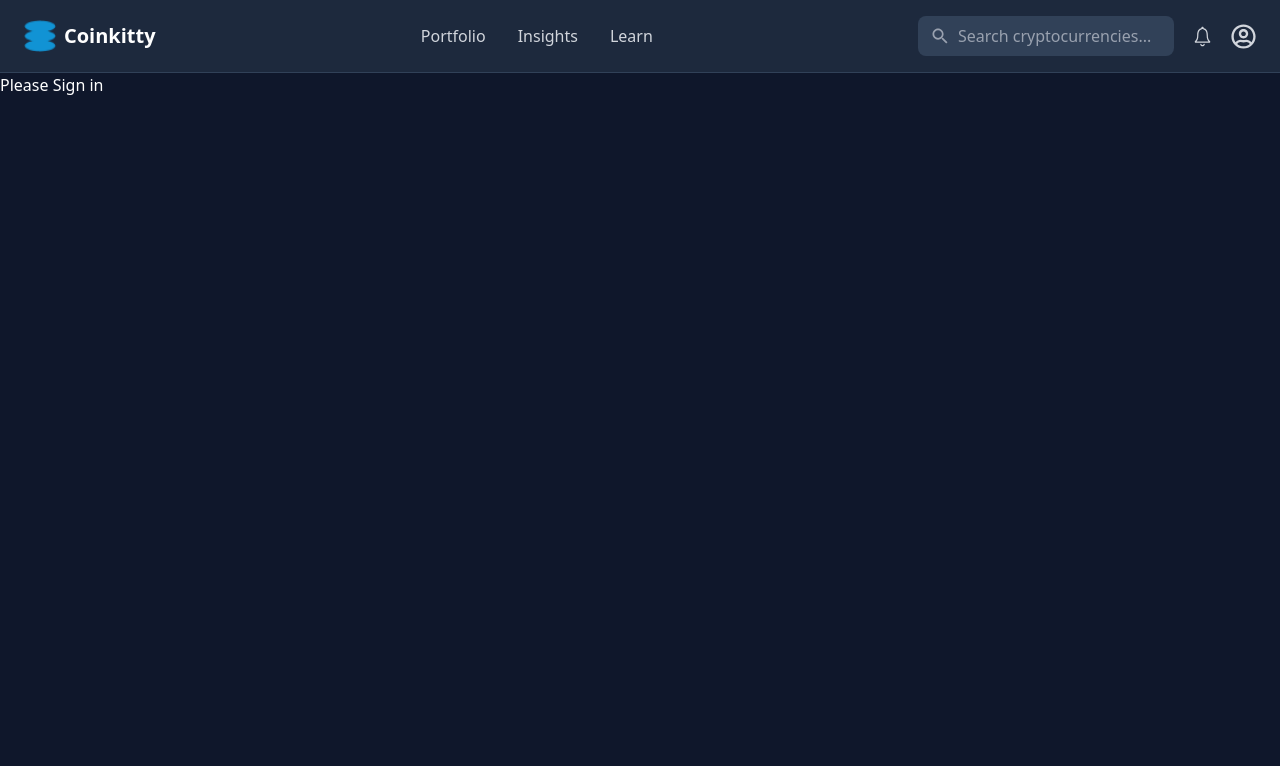
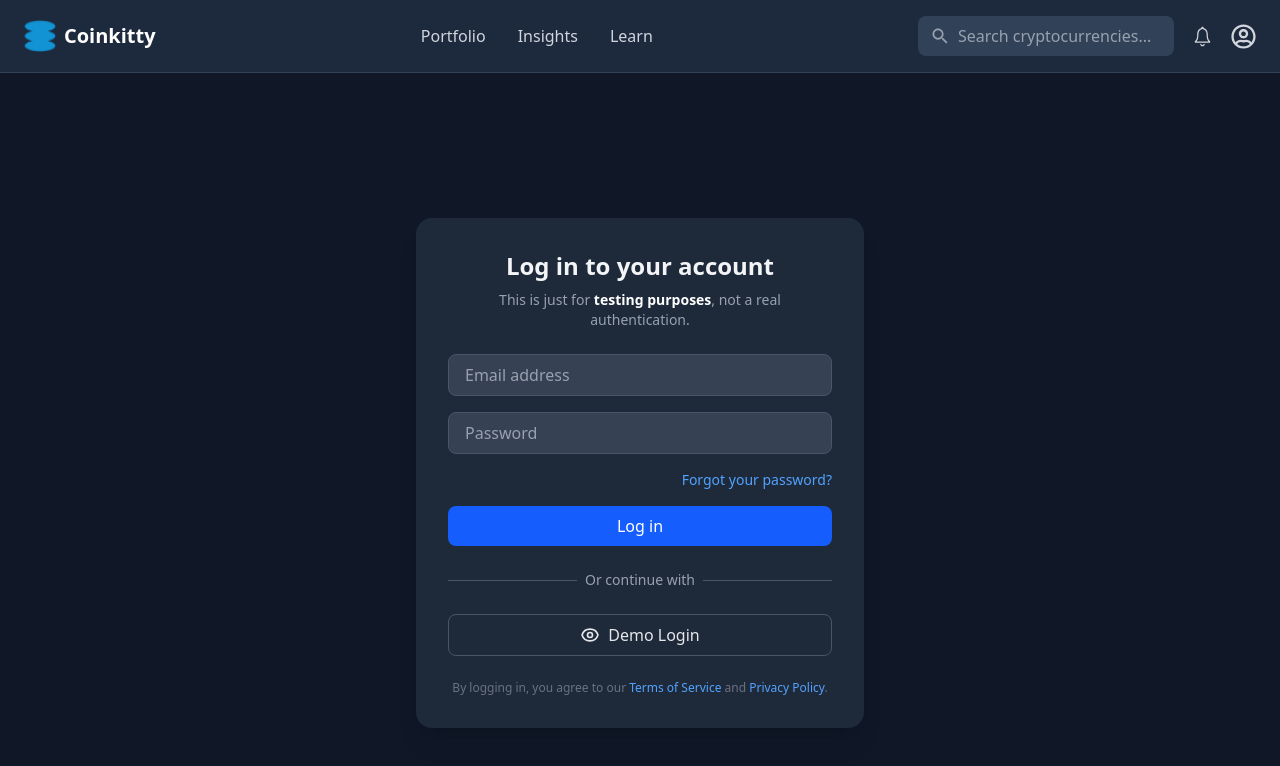
Before and after one commit to thegreatfeez/Coinkitty, a React (Vite) app: page /login in a window 1280 px wide. Shown: the top 766 px of the page. Built offline with nearby package versions, Linux system fonts and the light colour scheme.

Commit message:
setp: demo auth

```diff
--- a/src/App.jsx
+++ b/src/App.jsx
@@ -26,7 +26,7 @@ function App() {
         <Route path="insights" element={<Insight />} />
         <Route path="learn" element={<Learn />} />
         <Route path="token/:tokenId" element={<TokenDetails />} />
-        <Route path="Login" element={<Login/>} />
+        <Route path="login" element={<Login/>} />
       </Routes>
     </Router>
   </PortfolioProvider>
--- a/src/components/AuthRequired.jsx
+++ b/src/components/AuthRequired.jsx
@@ -1,6 +1,14 @@
 import React from "react"
-import { Outlet } from "react-router-dom"
+import { Outlet, Navigate } from "react-router-dom"
+
 
 export default function AuthRequired() {
-    return <Outlet/>
+    const isAuthenticated = false
+    if (!isAuthenticated) {
+        return(
+        <Navigate to="login"
+        state={{message: '⚠️ You need to log in first before you can access your portfolio.'}} />
+        )
+    }
+    return <Outlet />
 }
--- a/src/pages/Login.jsx
+++ b/src/pages/Login.jsx
@@ -1,5 +1,101 @@
 import React from "react"
+import { useNavigate, useLocation } from "react-router-dom"
 
-export default function Login(){
-    return <h1 className="text-white">Please Sign in</h1>
+export default function Login() {
+    const [loginFormData, setLoginFormData] = React.useState({ email: "", password: "" })
+    const location = useLocation()
+
+    function handleSubmit(e) {
+        e.preventDefault()
+    }
+
+    function handleChange(e) {
+        const { name, value } = e.target
+        setLoginFormData(prev => ({
+            ...prev,
+            [name]: value
+        }))
+    }
+
+    return (
+        <div className="flex min-h-screen items-center justify-center bg-gray-900 px-4">
+            <div className="w-full max-w-md">
+
+                {location.state?.message &&
+                <p className="text-center text-red-500 font-semibold text-lg mb-4">
+                    {location.state.message}
+                </p>}
+
+
+                <div className="bg-gray-800 rounded-2xl shadow-xl p-8 text-gray-100">
+                    <h1 className="text-2xl font-bold text-center mb-2">
+                        Log in to your account
+                    </h1>
+                    <p className="text-sm text-gray-400 text-center mb-6">
+                        This is just for <span className="font-semibold text-white">testing purposes</span>,
+                        not a real authentication.
+                    </p>
+
+                    <form onSubmit={handleSubmit} className="space-y-4">
+                        <input
+                            name="email"
+                            onChange={handleChange}
+                            type="email"
+                            placeholder="Email address"
+                            value={loginFormData.email}
+                            className="w-full px-4 py-2 bg-gray-700 border border-gray-600 rounded-lg placeholder-gray-400 text-white focus:ring-2 focus:ring-blue-500 focus:outline-none"
+                        />
+                        <input
+                            name="password"
+                            onChange={handleChange}
+                            type="password"
+                            placeholder="Password"
+                            value={loginFormData.password}
+                            className="w-full px-4 py-2 bg-gray-700 border border-gray-600 rounded-lg placeholder-gray-400 text-white focus:ring-2 focus:ring-blue-500 focus:outline-none"
+                        />
+
+                        <div className="flex justify-end">
+                            <a href="#" className="text-sm text-blue-400 hover:underline">
+                                Forgot your password?
+                            </a>
+                        </div>
+
+                        <button
+                            className="w-full bg-blue-600 text-white py-2 rounded-lg hover:bg-blue-700 transition-colors font-medium"
+                        >
+                            Log in
+                        </button>
+                    </form>
+
+                    <div className="flex items-center my-6">
+                        <div className="flex-grow border-t border-gray-600"></div>
+                        <span className="mx-2 text-sm text-gray-400">Or continue with</span>
+                        <div className="flex-grow border-t border-gray-600"></div>
+                    </div>
+
+                    <button className="w-full flex items-center justify-center gap-2 border border-gray-600 py-2 rounded-lg text-gray-200 hover:bg-gray-700 transition">
+                        <svg xmlns="http://www.w3.org/2000/svg"
+                             className="h-5 w-5"
+                             fill="none"
+                             viewBox="0 0 24 24"
+                             stroke="currentColor">
+                            <path strokeLinecap="round" strokeLinejoin="round" strokeWidth="2"
+                                d="M15 12a3 3 0 11-6 0 3 3 0 016 0z" />
+                            <path strokeLinecap="round" strokeLinejoin="round" strokeWidth="2"
+                                d="M2.458 12C3.732 7.943 7.523 5 12 5c4.477 0 8.268 2.943
+                                   9.542 7-1.274 4.057-5.065 7-9.542 7-4.477 0-8.268-2.943-9.542-7z" />
+                        </svg>
+                        Demo Login
+                    </button>
+
+                    <p className="mt-6 text-xs text-gray-500 text-center">
+                        By logging in, you agree to our{" "}
+                        <a href="#" className="text-blue-400 hover:underline">Terms of Service</a>{" "}
+                        and{" "}
+                        <a href="#" className="text-blue-400 hover:underline">Privacy Policy</a>.
+                    </p>
+                </div>
+            </div>
+        </div>
+    )
 }
```
